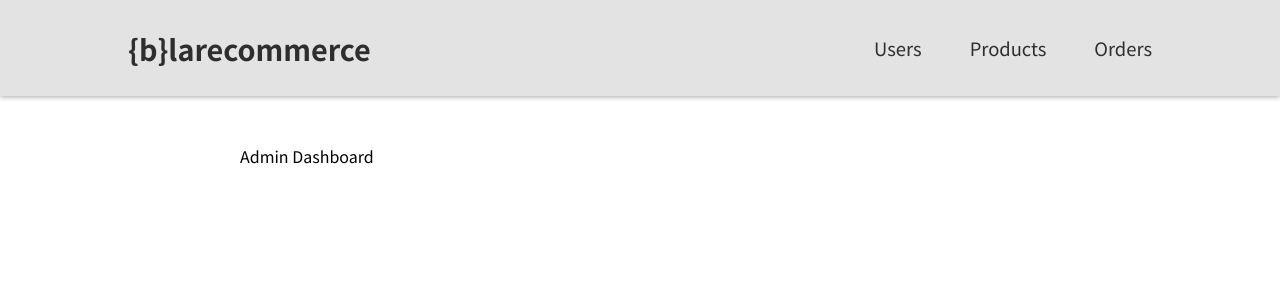
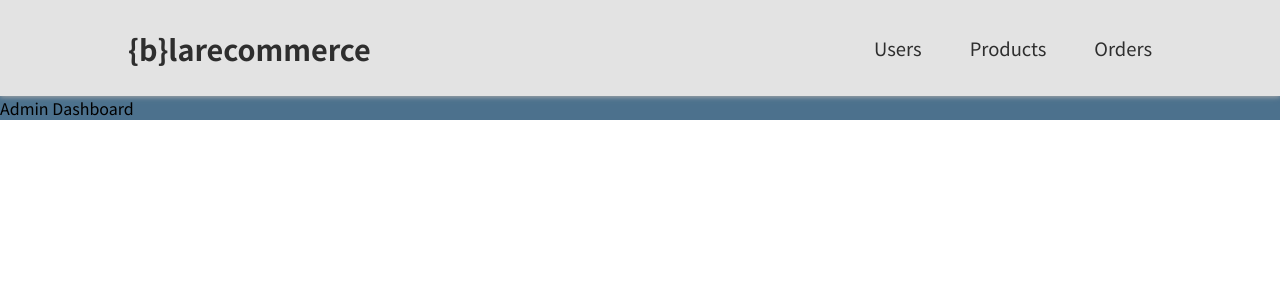
Before and after one commit to jtfreedman/my-app, a React (Create React App) app: page /admin in a window 1280 px wide. Shown: the top 300 px of the page. Built offline with nearby package versions, Linux system fonts and the light colour scheme.

Commit message:
table display ex

```diff
--- a/src/components/layout/adminLayout/AdminLayout.js
+++ b/src/components/layout/adminLayout/AdminLayout.js
@@ -3,9 +3,9 @@ import AdminNavigation from './AdminNavigation';
 
 export default function AdminLayout(props) {
     return (
-        <div>
+        <div className={classes.main}>
             <AdminNavigation />
-            <main className={classes.main}>
+            <main>
                 {props.children}
             </main>
         </div>
--- a/src/components/layout/adminLayout/AdminLayout.module.css
+++ b/src/components/layout/adminLayout/AdminLayout.module.css
@@ -1,5 +1,3 @@
 .main {
-    margin: 3rem auto;
-    width: 99%;
-    max-width: 50rem;
+    background-color: rgb(76, 113, 141);
 }
--- a/src/pages/admin/AllUsers.js
+++ b/src/pages/admin/AllUsers.js
@@ -1,5 +1,7 @@
 import { useState, useEffect } from 'react';
 import UserList from './users/UserList';
+
+import classes from './AllUsers.module.css'
 
 export default function AllUsers() {
     const [isLoading, setIsLoading] = useState(true);
@@ -41,9 +43,8 @@ export default function AllUsers() {
         }
 
     return (
-    <section>
+    <div className={classes.table}>
         <UserList users={loadedUsers}/>
-
-    </section>
+    </div>
     );
 }
--- /dev/null
+++ b/src/pages/admin/AllUsers.module.css
@@ -0,0 +1,5 @@
+.table {
+width: auto;
+margin: 1rem;
+margin-top: 5rem;
+}
```
